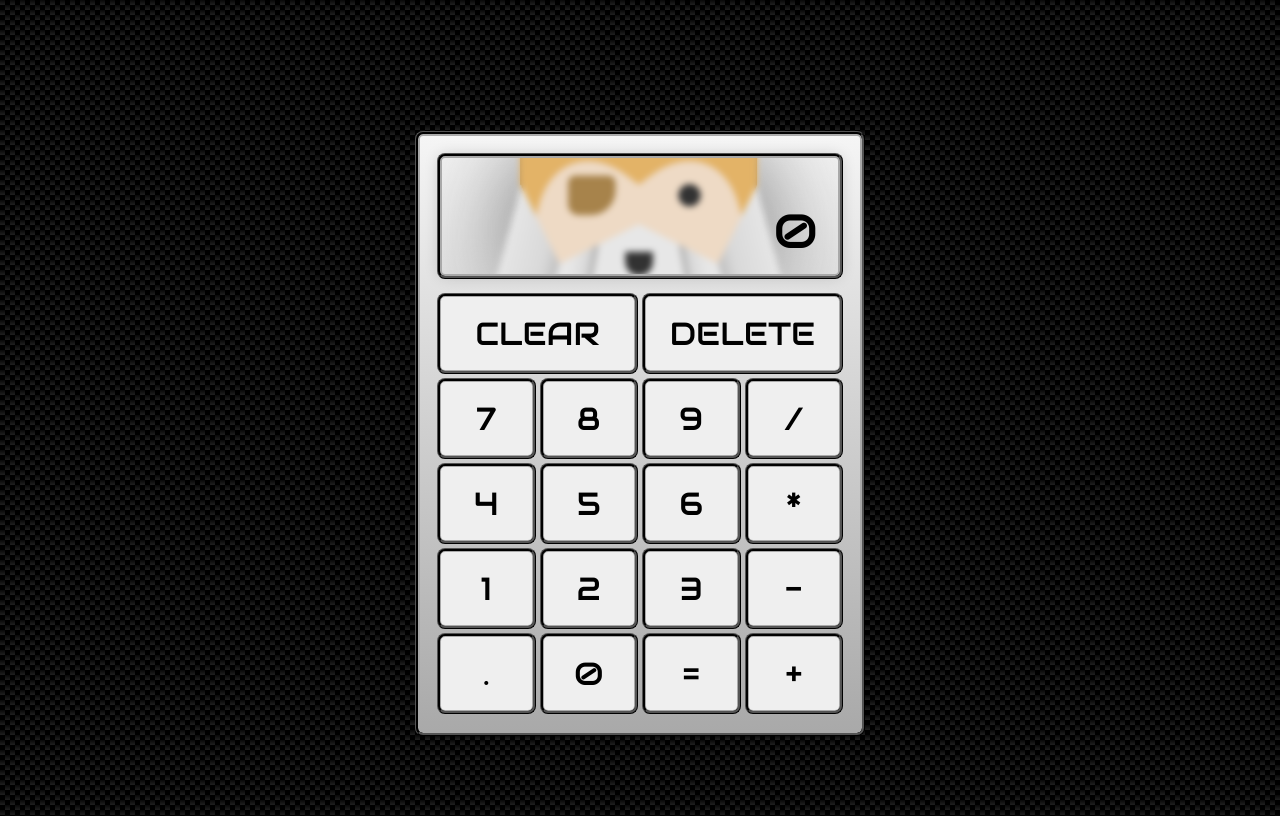
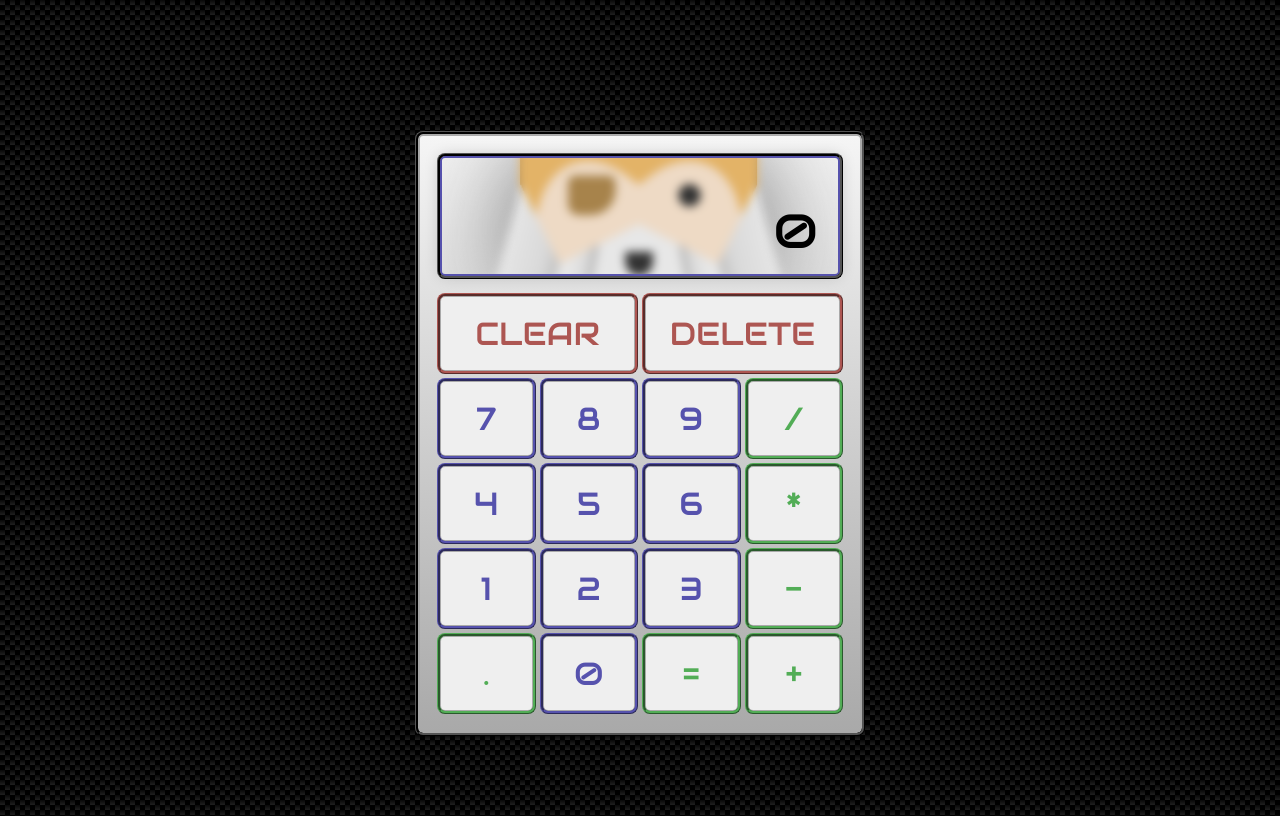
Before and after one commit to code-Brian/odinCalculator, a plain HTML site: page index.html in a window 1280 px wide. Drawn offline with Linux system fonts and the light colour scheme.

Commit message:
updated UI to have color scheme

```diff
--- a/index.html
+++ b/index.html
@@ -17,29 +17,29 @@
                 <div id="currentOperationScreen" class="screen-current">0</div>
             </div>
             <div class="btn-grid">
-                <button id="clearBtn" class="top-btn btn">CLEAR</button>
-                <button id="deleteBtn" class="top-btn btn">DELETE</button>
+                <button id="clearBtn" class="top-btn btn btn-clear">CLEAR</button>
+                <button id="deleteBtn" class="top-btn btn btn-delete">DELETE</button>
 
                 <button class="btn" data-number="">7</button>
                 <button class="btn" data-number="">8</button>
                 <button class="btn" data-number="">9</button>
-                <button class="btn" data-operator="">/</button>
+                <button class="btn btn-opr" data-operator="">/</button>
 
 
                 <button class="btn" data-number="">4</button>
                 <button class="btn" data-number="">5</button>
                 <button class="btn" data-number="">6</button>
-                <button class="btn" data-operator="">*</button>
+                <button class="btn btn-opr" data-operator="">*</button>
 
                 <button class="btn" data-number="">1</button>
                 <button class="btn" data-number="">2</button>
                 <button class="btn" data-number="">3</button>
-                <button class="btn" data-operator="">-</button>
+                <button class="btn btn-opr" data-operator="">-</button>
 
-                <button id="decimalBtn" class="btn">.</button>
+                <button id="decimalBtn" class="btn btn-opr">.</button>
                 <button class="btn" data-number="">0</button>
-                <button id="equalsBtn" class="btn">=</button>
-                <button class="btn" data-operator="">+</button>
+                <button id="equalsBtn" class="btn btn-opr">=</button>
+                <button class="btn btn-opr" data-operator="">+</button>
             </div>
         </div>
     </main>
--- a/style.css
+++ b/style.css
@@ -46,7 +46,7 @@ body {
     max-width: 600px;
     max-height: 300px;
     padding: 10px 20px;
-    border: 2px solid darkgray;
+    border: 2px solid #5652AD;
     border-radius: 5px;
     outline-style: ridge;
     margin-bottom: 20px;
@@ -70,7 +70,7 @@ body {
     left: 0;
     right: 0;
     bottom: 0;
-    filter: drop-shadow(0 0 3rem rgba(75,75,75,0.75)) blur(3px);
+    filter: drop-shadow(0 0 3rem rgba(75,75,75,0.75)) blur(5px);
     margin: -10px;
     z-index: -1;
 }
@@ -78,11 +78,13 @@ body {
 .screen-last{
     min-height: 32px;
     font-size: 32px;
+    color: black;
 }
 
 .screen-current {
     min-height: 64px;
     font-size: 48px;
+    color: black;
 }
 
 .btn-grid {
@@ -104,4 +106,17 @@ body {
     border-radius: 5px;
     outline-style: ridge;
     font-family: 'Audiowide', cursive;
+    color: #5652AD;
 }
+
+.btn-clear {
+    color: #AD5652;
+}
+
+.btn-delete {
+    color: #AD5652;
+}
+
+.btn-opr {
+    color: #52AD56;
+}
```
